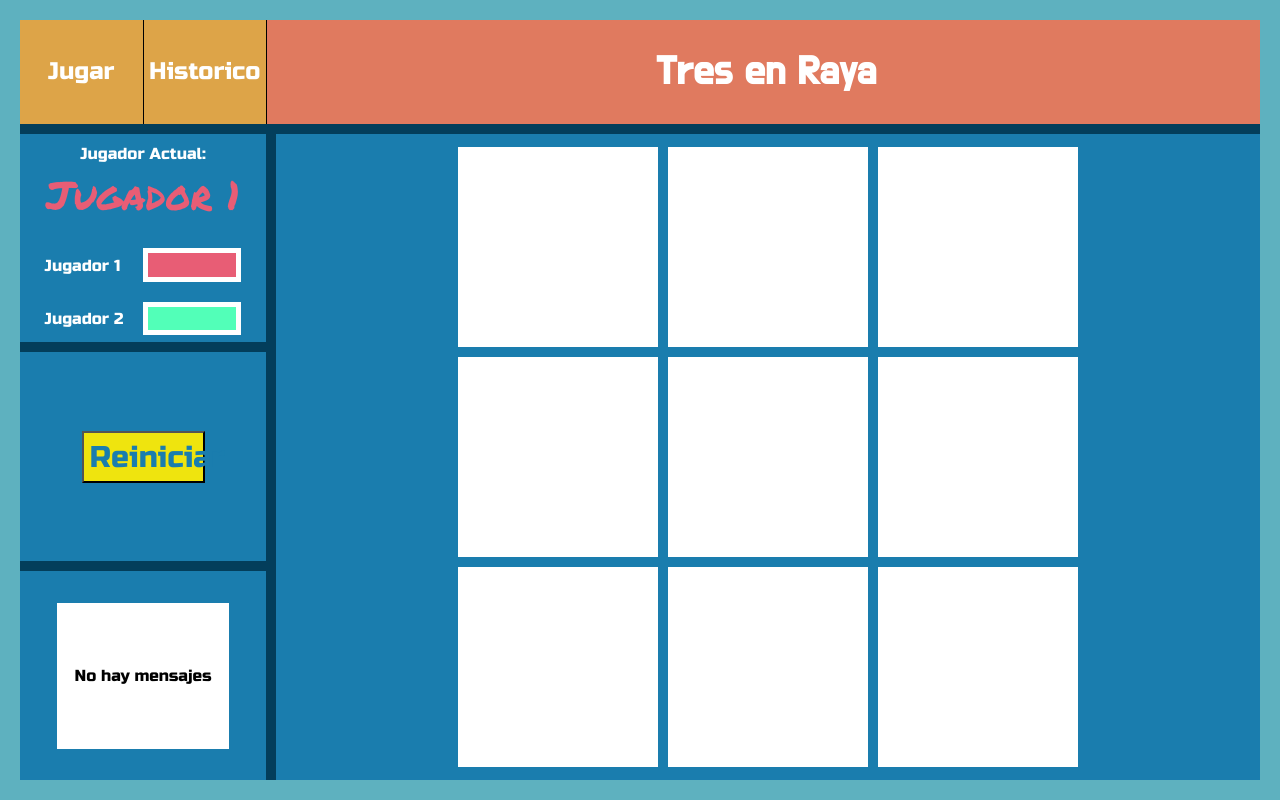
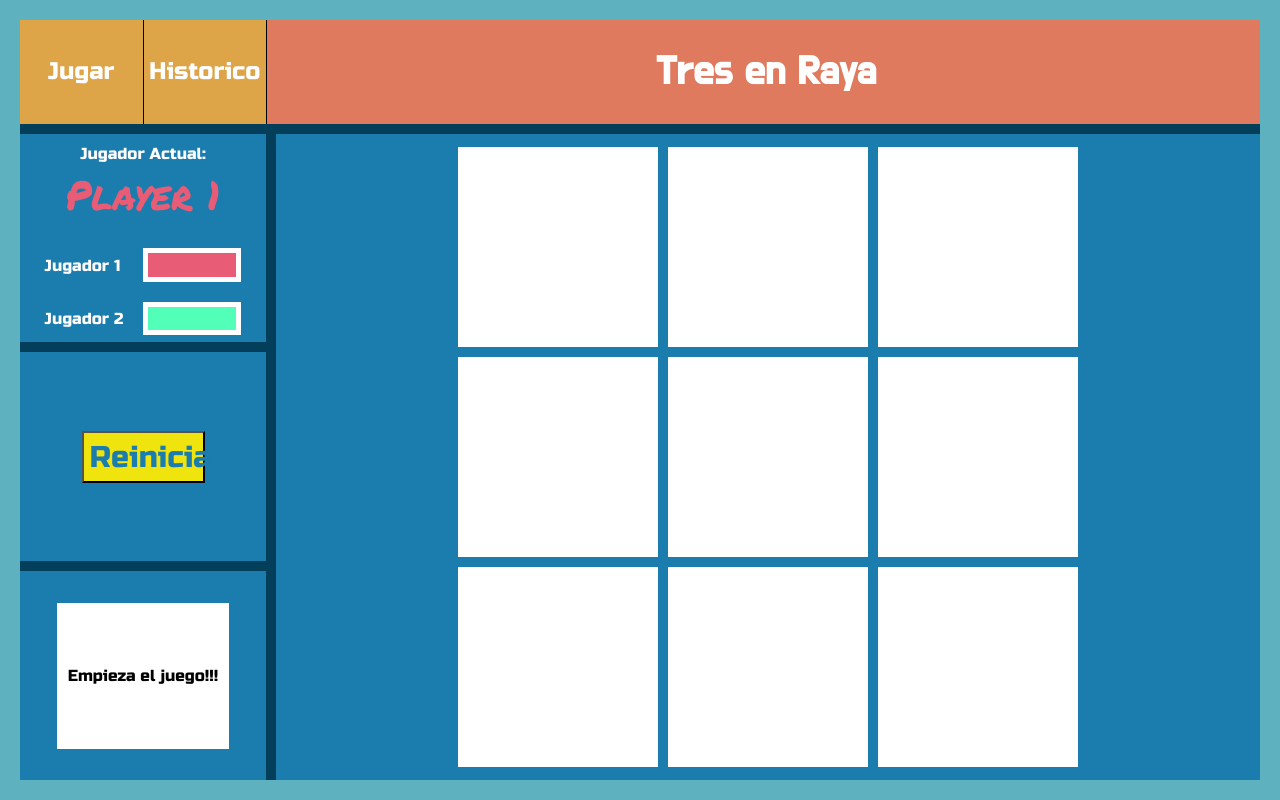
Before and after one commit to daalvarado/tres-en-raya, a React (Create React App) app: page / in a window 1280 px wide. Built offline with nearby package versions, Linux system fonts and the light colour scheme.

Commit message:
game part finished

```diff
--- a/src/components/App.css
+++ /dev/null
@@ -1,28 +0,0 @@
-.App {
-  text-align: center;
-}
-
-.App-logo {
-  animation: App-logo-spin infinite 20s linear;
-  height: 80px;
-}
-
-.App-header {
-  background-color: #222;
-  height: 150px;
-  padding: 20px;
-  color: white;
-}
-
-.App-title {
-  font-size: 1.5em;
-}
-
-.App-intro {
-  font-size: large;
-}
-
-@keyframes App-logo-spin {
-  from { transform: rotate(0deg); }
-  to { transform: rotate(360deg); }
-}
--- a/src/components/App.js
+++ b/src/components/App.js
@@ -1,76 +1,92 @@
 import React, { Component } from 'react';
-import './App.css';
 import Header from "./Header";
 import Info from "./Info";
 import Controls from "./Controls";
 import Messages from "./Messages";
 import Board from "./Board";
 
+let winningCells="";
+
 class App extends Component {
   state = {
-    matches: {},
-    current: "Jugador 1",
+
+    current: "Player 1",
     cells: {'cell-1': 'empty','cell-2': 'empty','cell-3': 'empty','cell-4': 'empty','cell-5': 'empty','cell-6': 'empty','cell-7': 'empty','cell-8': 'empty','cell-9': 'empty'},
-    remaining: ['cell-1','cell-2','cell-3','cell-4','cell-5','cell-6','cell-7','cell-8','cell-9'],
-    player1: {},
-    player2: {},
-    gameOver: 0
+    score: {'Player 1': 0, 'Player-2':0},
+    gameOver: ""
   };
 
   updateCell = (key) => {
     const cells = {...this.state.cells};
-    cells[key] = this.state.current==='Jugador 1'?'Player-1':'Player-2';
+    cells[key] = this.state.current;
     this.setState({cells}, () => {
     this.checkWinner();
+    this.checkEmpty();
+    this.nextPlayer();
 
     });
-    console.log(this.state.cells)
-    //Check if there is a winner
-    //Check if there are empty cells
-    //Next player
-    this.nextPlayer();
   }
   nextPlayer = () => {
-    const next = this.state.current === "Jugador 1"? "Jugador 2": "Jugador 1";
+    const next = this.state.current === "Player 1"? "Player 2": "Player 1";
     this.setState({current:next});
   }
 
   checkWinner = () => {
-    const winners = [["cell-1", "cell-2", "cell-3"], ["cell-4", "cell-5", "cell-6"],
-    ["cell-7", "cell-8", "cell-9"],
-    ["cell-1", "cell-4", "cell-7"],
-    ["cell-2", "cell-5", "cell-8"],
-    ["cell-3", "cell-6", "cell-9"],
-    ["cell-1", "cell-5", "cell-9"],
-    ["cell-3", "cell-5", "cell-7"]];
-    const player1 = Object.keys(this.state.cells).filter(key=> this.state.cells[key] === "Player-1")
-    const player2 = Object.keys(this.state.cells).filter(key => this.state.cells[key] === "Player-2");
+    const winners = [['cell-1', 'cell-2', 'cell-3'], ['cell-4', 'cell-5', 'cell-6'],
+    ['cell-7', 'cell-8', 'cell-9'],
+    ['cell-1', 'cell-4', 'cell-7'],
+    ['cell-2', 'cell-5', 'cell-8'],
+    ['cell-3', 'cell-6', 'cell-9'],
+    ['cell-1', 'cell-5', 'cell-9'],
+    ['cell-3', 'cell-5', 'cell-7']];
+    const player = Object.keys(this.state.cells).filter(key=> this.state.cells[key] === this.state.current)
+
     for (let winner in winners) {
-      console.log(winners[winner])
-      if (player1.sort().includes(winners[winner])) {
-        console.log('winner!')}
+      if (winners[winner].every(e=> player.includes(e))) {
+        this.setState({gameOver:this.state.current});
+        winningCells=winners[winner];
+        return;
     }
-    }
+    }}
 
+  checkEmpty = () => {
+    if (Object.values(this.state.cells).every(e => e !== "empty")) this.setState({gameOver:"nobody"});
+  }
 
+  resetGame = () => {
+    this.setState({
+      current: "Player 1",
+      gameOver: "",
+      cells: {
+        "cell-1": "empty",
+        "cell-2": "empty",
+        "cell-3": "empty",
+        "cell-4": "empty",
+        "cell-5": "empty",
+        "cell-6": "empty",
+        "cell-7": "empty",
+        "cell-8": "empty",
+        "cell-9": "empty"
+      }
+    });
+  }
+
+  resetScores = () => {
+    this.setState({ score: { "Player 1": 0, "Player-2": 0 } });
+  }
 
   render() {
-    return (
-      <div className='container'>
-        <Header history={this.props.history}/>
-        <Info current={this.state.current}/>
-        <Controls />
-        <Messages />
-        <Board
-          updateCell={this.updateCell}
-
-          cells={this.state.cells}
-          remaining={this.state.remaining}
-
-          gameOver={this.state.gameOver}
-        />
-      </div>
-    );
+    let message = "";
+    if (Object.values(this.state.cells).every(e => (e === 'empty'))) message = "Empieza el juego!!!";
+    if (this.state.gameOver !== "" && this.state.gameOver !== "empty") message = `JUEGO TERMINADO!!! \n ${this.state.gameOver} ha ganado!!!`;
+    if (this.state.gameOver === "nobody") message = `JUEGO TERMINADO!!!`;
+    return <div className="container">
+        <Header history={this.props.history} />
+        <Info current={this.state.current} gameOver={this.state.gameOver} />
+        <Controls resetGame={this.resetGame}/>
+        <Messages message={message} />
+        <Board updateCell={this.updateCell} cells={this.state.cells} gameOver={this.state.gameOver} winningCells={winningCells} />
+      </div>;
   }
 }
 
--- a/src/components/Board.js
+++ b/src/components/Board.js
@@ -6,7 +6,7 @@ class Board extends React.Component {
         return <div className="board">
             <ul id="game-board">
               {Object.keys(this.props.cells).map(key =>
-              <Cell key={key} id={key} updateCell={this.props.updateCell} cellValue={this.props.cells[key]}/>
+              <Cell key={key} id={key} updateCell={this.props.updateCell} cellValue={this.props.cells[key]} gameOver={this.props.gameOver} winningCells={this.props.winningCells}/>
             )}
             </ul>
           </div>; }};
--- a/src/components/Cell.js
+++ b/src/components/Cell.js
@@ -7,9 +7,10 @@ class Cell extends React.Component {
         this.props.updateCell(this.props.id)
     }
     render() {
-        const cellClass=this.props.cellValue==='empty'? 'empty': this.props.cellValue==='Player-1'?'p1':'p2';
-        return <li className={`cell ${cellClass}`} onClick={cellClass==='empty'? this.assignCell: undefined} />;
+        const cellClass=this.props.cellValue==='empty'? 'empty': this.props.cellValue==='Player 1'?'p1':'p2';
+        const gameover=this.props.gameOver !=='' && !this.props.winningCells.includes(this.props.id)?'game-over':'';
+        return <li className={`cell ${cellClass} ${gameover}`} onClick={this.props.gameOver !== ''? undefined: cellClass==='empty'? this.assignCell: undefined} />
     }
-}
+};
 
-export default Cell
+export default Cell;
--- a/src/components/Controls.js
+++ b/src/components/Controls.js
@@ -1,8 +1,8 @@
 import React from "react";
 
-const Controls = () => (
+const Controls = (props) => (
   <div className="controls">
-    <button className="restart">Reiniciar</button>
+    <button onClick={props.resetGame} className="restart">Reiniciar</button>
   </div>
 );
 
--- a/src/components/Info.js
+++ b/src/components/Info.js
@@ -4,7 +4,7 @@ const Info = props => (
  <div className='info'>
             <div className='actual'>
                 <span>Jugador Actual:</span>
-                <span className={props.current==="Jugador 1"? "turno-j1": "turno-j2"}>{props.current}</span>
+                <span className={props.current==="Player 1"? "turno-j1": "turno-j2"}>{props.gameOver!==""?'Game OVer!':props.current}</span>
             </div>
             <div className='jugadores'>
                 <div className="player-name">Jugador 1</div>
--- a/src/components/Messages.js
+++ b/src/components/Messages.js
@@ -1,8 +1,8 @@
 import React from "react";
 
-const Messages = () => (
+const Messages = props => (
   <div className="messages">
-    <div id="message-box">No hay mensajes</div>
+    <div id="message-box">{props.message}</div>
   </div>
 );
 
--- a/src/index.css
+++ b/src/index.css
@@ -226,6 +226,14 @@ h1 {
   background: white;
 }
 
+.cell.game-over {
+  filter: opacity(0.2);
+}
+
+.cell.game-over:hover {
+  cursor: none;
+}
+
 .cell.p1 {
   background: var(--player1);
   box-sizing: border-box;
```
